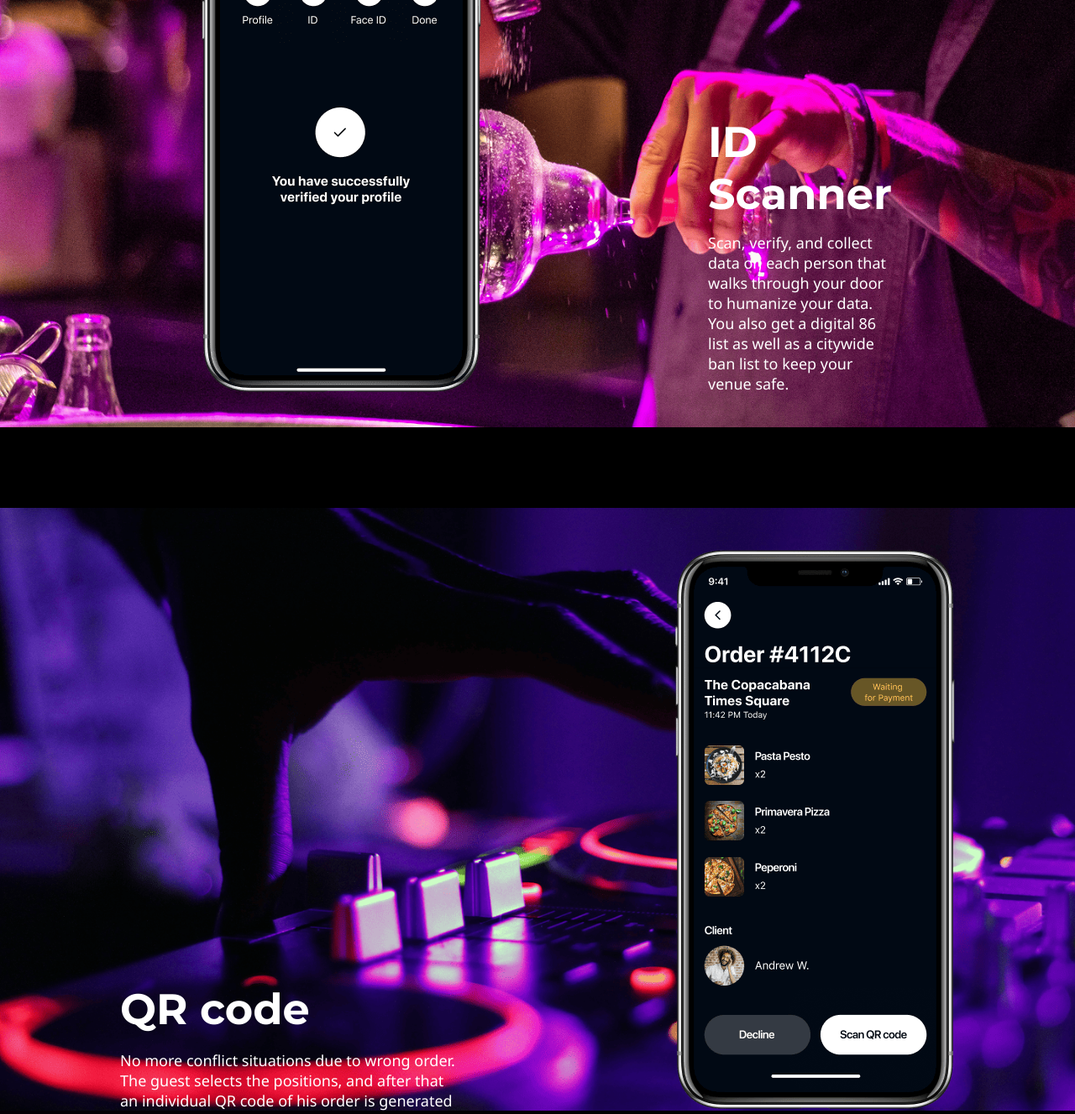
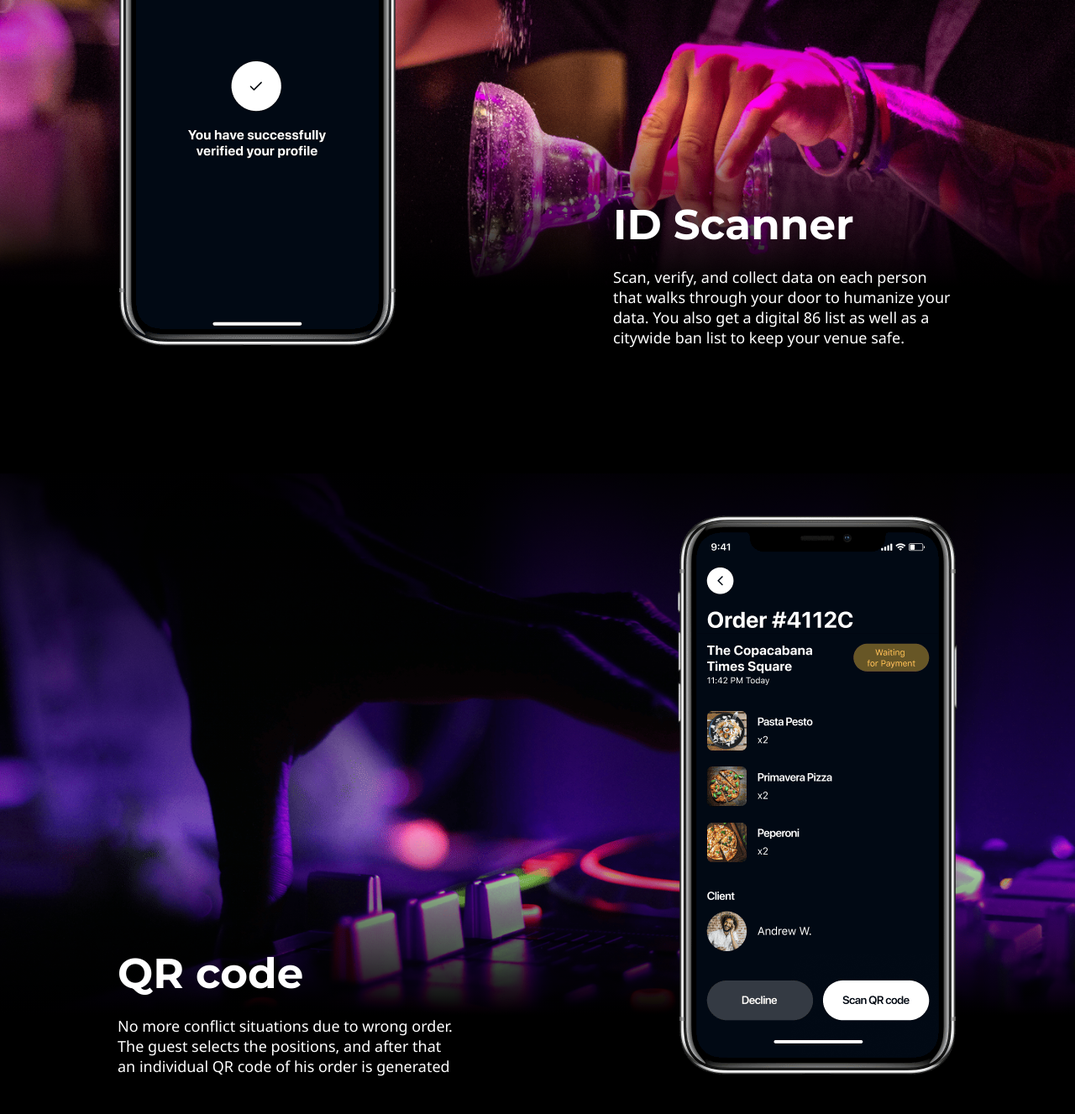
Before and after one commit to DanilByaliy/PSD2HTML, a plain HTML site: page noTab/index.html in a window 1280 px wide. Shown: the part 1900-3227 px from the top of the page at 84% size. Drawn offline with Linux system fonts and the light colour scheme.

Commit message:
refactor(notab): replace specific section styles with common one

```diff
--- a/noTab/index.html
+++ b/noTab/index.html
@@ -63,12 +63,12 @@
           </div>
         </div>
       </section>
-      <section class="scanner">
-        <div class="container scanner__container">
-          <img src="./images/iphone2.png" alt="" />
-          <div class="scanner__desc">
-            <h2 class="scanner__title">ID Scanner</h2>
-            <p class="scanner__text">
+      <section class="common scanner">
+        <div class="container container--small common__container">
+          <img src="./images/iphone2.png" alt="" class="common__img" />
+          <div class="common__col">
+            <h2 class="common__title">ID Scanner</h2>
+            <p class="common__text">
               Scan, verify, and collect data on each person that walks through
               your door to humanize your data. You also get a digital 86 list as
               well as a citywide ban list to keep your venue safe.
@@ -76,17 +76,17 @@
           </div>
         </div>
       </section>
-      <section class="code">
-        <div class="container code__container">
-          <div class="code__desc">
-            <h2 class="code__title">QR code</h2>
-            <p class="code__text">
+      <section class="common code">
+        <div class="container container--small common__container">
+          <img src="./images/iphone3.png" alt="" class="common__img" />
+          <div class="common__col">
+            <h2 class="common__title">QR code</h2>
+            <p class="common__text">
               No more conflict situations due to wrong order. The guest selects
               the positions, and after that an individual QR code of his order
               is generated
             </p>
           </div>
-          <img src="./images/iphone3.png" alt="" />
         </div>
       </section>
       <footer class="footer">
--- a/noTab/style.css
+++ b/noTab/style.css
@@ -61,6 +61,10 @@ a:active {
   max-width: 1240px;
   margin: 0 auto;
   padding: 0 15px;
+}
+
+.container--small {
+  max-width: 1000px;
 }
 
 /* Header */
@@ -127,9 +131,6 @@ a:active {
   align-items: center;
   margin-bottom: 30px;
   min-height: 700px;
-}
-
-.welcome__desc {
 }
 
 .welcome__title {
@@ -200,9 +201,12 @@ a:active {
 
 /* Mission section */
 .mission__container {
+  margin-bottom: -150px;
   display: flex;
   align-items: center;
   gap: 90px;
+  position: relative;
+  z-index: -1;
 }
 
 .mission__img {
@@ -240,56 +244,42 @@ a:active {
   filter: blur(50px);
 }
 
-/* Scanner */
-.scanner {
-  background: url("./images/bg-scanner.png");
-  background-size: cover;
-  background-repeat: no-repeat;
-  background-position: 0 -18px;
+/* Common */
+.common {
+  margin-top: 100px;
+  padding: 50px 0;
 }
 
-.scanner__container {
-  padding: 55px 220px 40px 240px;
-  display: flex;
-  align-items: end;
-  gap: 270px;
+.common:nth-child(even) .container {
+  flex-direction: row-reverse;
 }
 
-.scanner__desc {
+.common__title {
+  margin-bottom: 20px;
+}
+
+.common__col {
   max-width: 410px;
 }
 
-.scanner__title {
-  font-size: 51px;
-  margin-bottom: 15px;
+.common__container {
+  display: flex;
+  align-items: flex-end;
+  justify-content: space-between;
 }
 
-/* Code */
-.code {
-  background: url("./images/bg-code.png");
+/* Scanner and Code sections differencies */
+.scanner {
+  background: linear-gradient(180deg, #000 -3%, rgba(0, 0, 0, 0) 56%, #000 84%),
+    url("./images/bg-scanner.png");
   background-size: cover;
-  background-repeat: no-repeat;
-  background-position: 0 -110px;
-  margin-top: 96px;
-  margin-bottom: 150px;
-  padding-top: 50px;
-  padding-bottom: -170px;
 }
 
-.code__container {
-  display: flex;
-  align-items: flex-end;
-  justify-content: center;
-  gap: 250px;
-}
-
-.code__desc {
-  max-width: 411px;
-}
-
-.code__title {
-  font-size: 51px;
-  margin-bottom: 18px;
+.code {
+  background: linear-gradient(180deg, #000 -3%, rgba(0, 0, 0, 0) 56%, #000 84%),
+    url("./images/bg-code.png");
+  background-size: cover;
+  background-position: center;
 }
 
 /* Footer */
```
